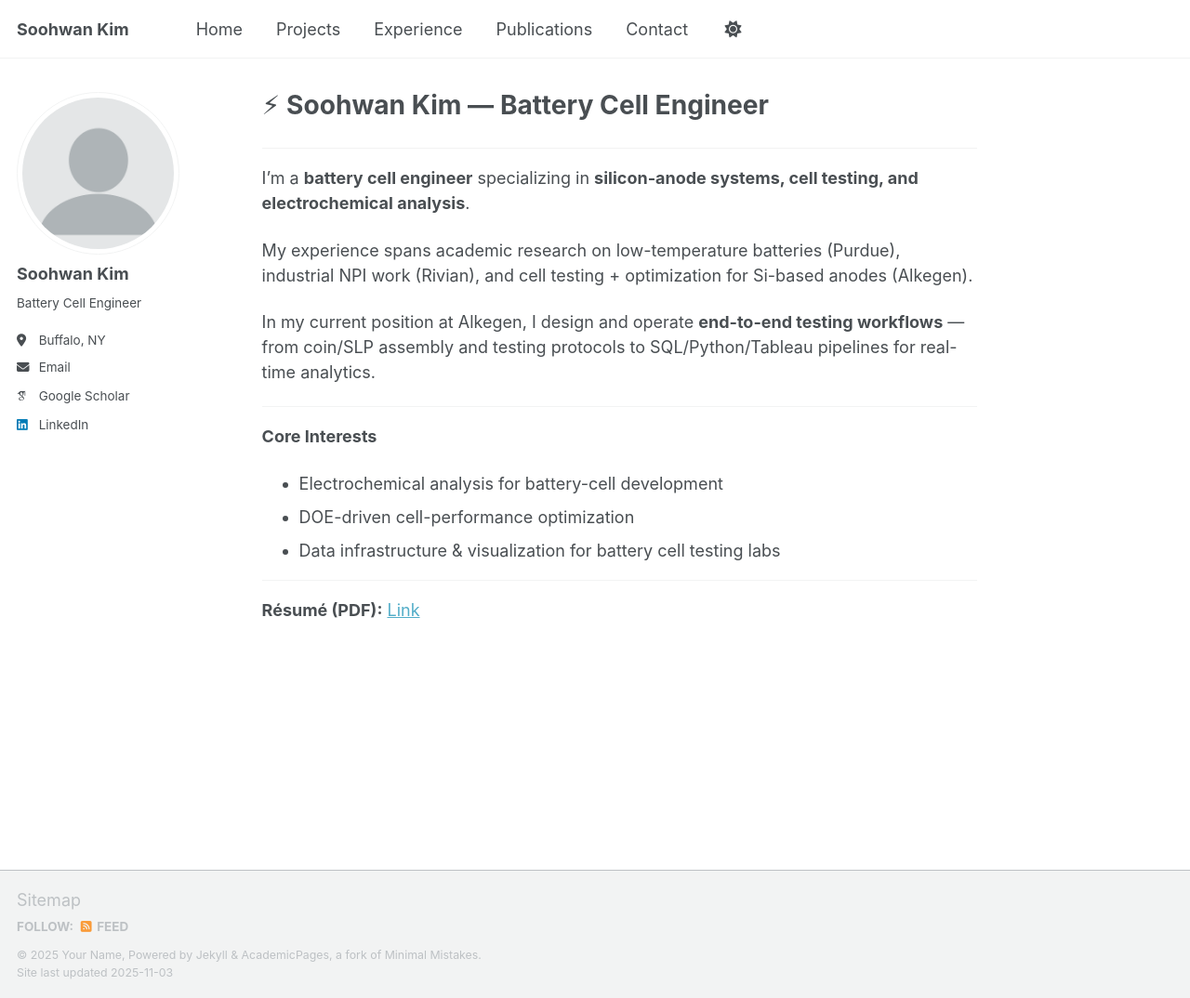
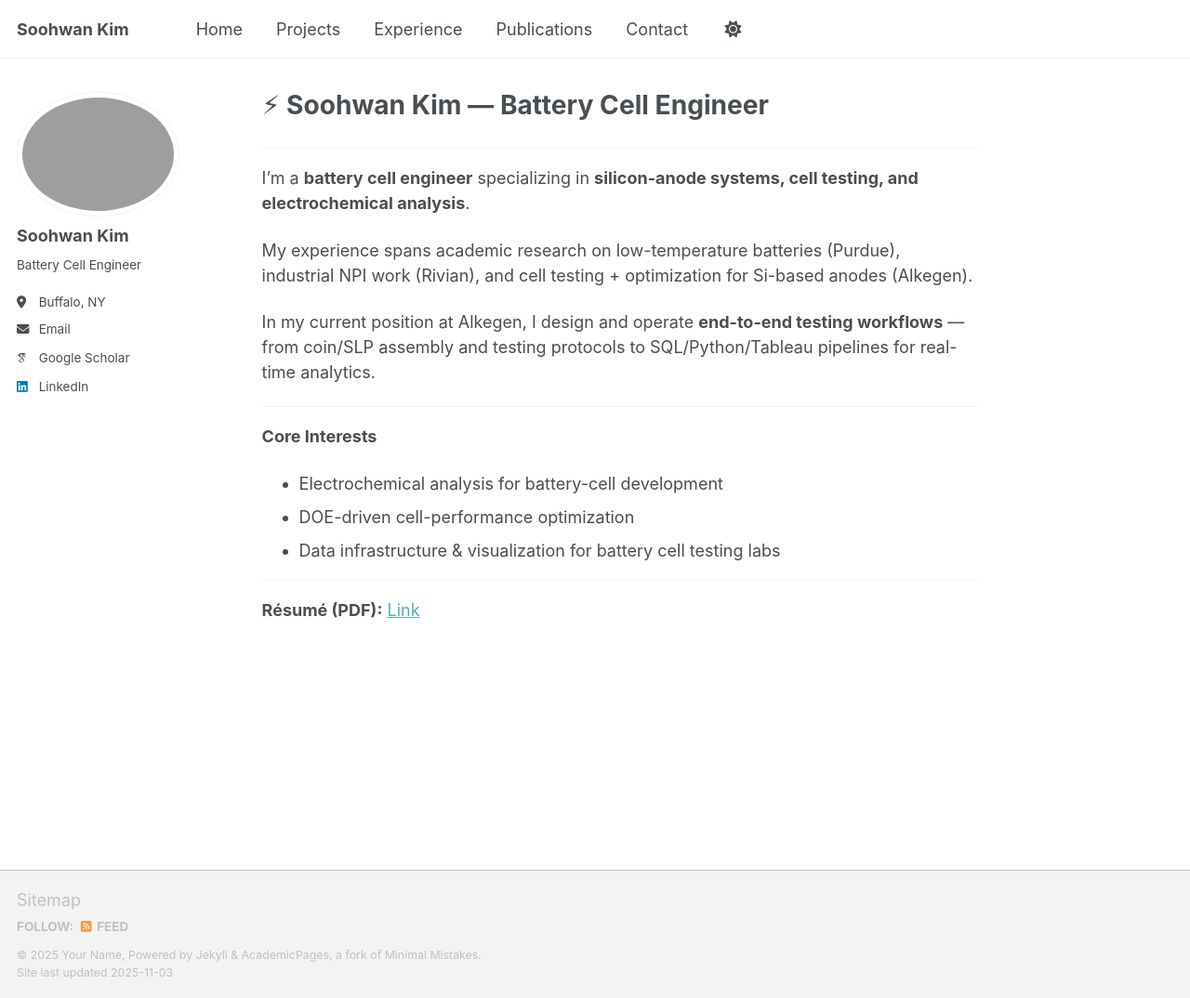
Before and after one commit to skim5674/skim5674.github.io, a Jekyll site: the page built from _pages/about.md, in a window 1280 px wide and 1074 px high. Shown: the whole window at 93% size. Built offline with Jekyll 4.4.1, drawn with Linux system fonts in a browser that asks for light colours; some web fonts are replaced; a script that is not in the unit is left out.

Commit message:
Update _config.yml

```diff
--- a/_config.yml
+++ b/_config.yml
@@ -23,7 +23,7 @@ repository               : "skim5674/skim5674.github.io"
 #               Additional customization can be done by editing /_includes/author-profile.html
 author:
   # Biographic information
-  avatar           : "profile.png"
+  avatar           : "IMG_6667.jpeg"
   name             : "Soohwan Kim"
   bio              : "Battery Cell Engineer"
   location         : "Buffalo, NY"
```
